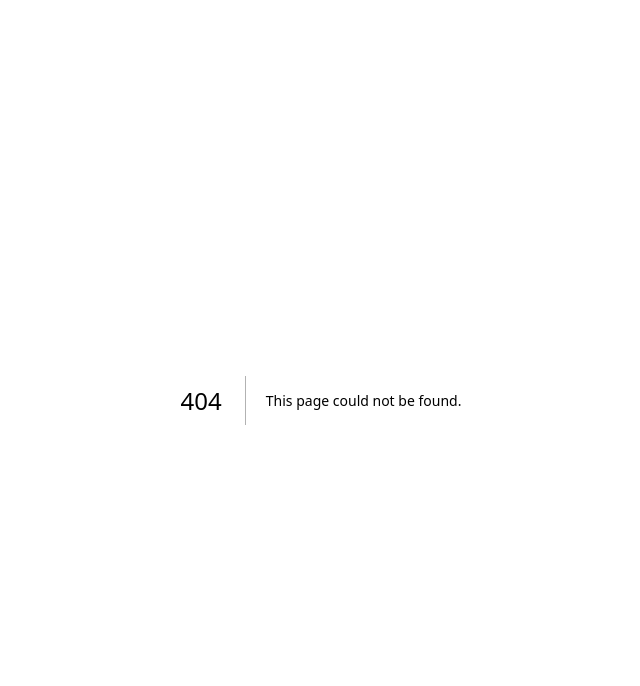
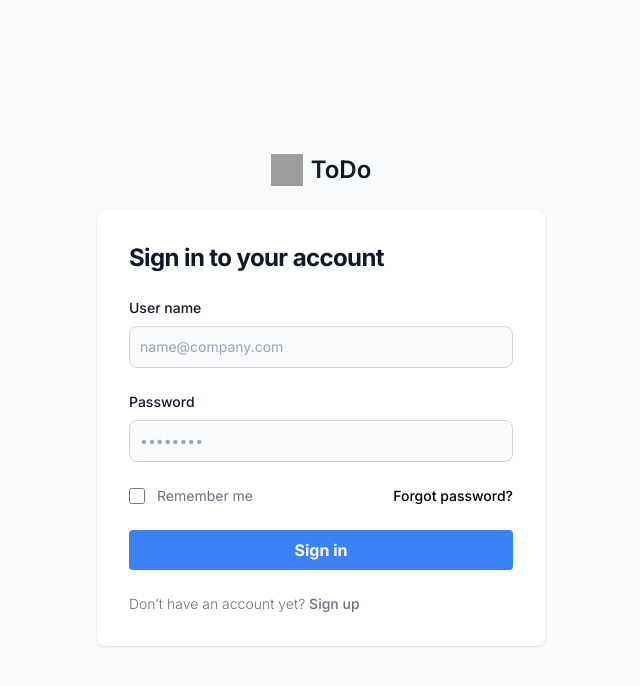
Before and after one commit to falconwoods/rp-todo-web, a Next.js app: page /user/signin in a window 1280 px wide. Before the commit this address had no page. Shown: the top 686 px of the page, without its empty margins (319-959 px from the left). Built offline with nearby package versions, Linux system fonts and the light colour scheme; grey boxes are pictures that could not be loaded.

Commit message:
signin signup page

```diff
--- a/src/app/layout.tsx
+++ b/src/app/layout.tsx
@@ -1,3 +1,5 @@
+// 'use client'
+
 import './globals.css'
 import { Inter } from 'next/font/google'
 
--- /dev/null
+++ b/src/app/tasks/important/page.tsx
@@ -0,0 +1,5 @@
+export default function Home() {
+    return (
+        <div>important</div>
+    )
+}
--- a/src/app/tasks/layout.tsx
+++ b/src/app/tasks/layout.tsx
@@ -1,4 +1,4 @@
-
+import TopBar from '../../components/top-bar';
 
 export default function TasksLayout({
     children,
@@ -6,7 +6,8 @@
     children: React.ReactNode
   }) {
     return (
-      <div>
+      <div className='bg-gray-100 h-screen'>
+        <TopBar/>
         <div>Left Side Bar</div>
         <div>List View</div>
         <div>Task View</div>
--- /dev/null
+++ b/src/app/user/signin/page.tsx
@@ -0,0 +1,51 @@
+export default function TasksLayout({
+    children,
+}: {
+    children: React.ReactNode
+}) {
+    return (
+        <section className="bg-gray-50 dark:bg-gray-900">
+            <div className="flex flex-col items-center justify-center px-6 py-8 mx-auto md:h-screen lg:py-0">
+                <a href="#" className="flex items-center mb-6 text-2xl font-semibold text-gray-900 dark:text-white">
+                    <img className="w-8 h-8 mr-2" src="https://res-1.cdn.office.net/todo/982104_2.95.3/touch-icon-180x180.png" alt="logo" />
+                    ToDo
+                </a>
+                <div className="w-full bg-white rounded-lg shadow dark:border md:mt-0 sm:max-w-md xl:p-0 dark:bg-gray-800 dark:border-gray-700">
+                    <div className="p-6 space-y-4 md:space-y-6 sm:p-8">
+                        <h1 className="text-xl font-bold leading-tight tracking-tight text-gray-900 md:text-2xl dark:text-white">
+                            Sign in to your account
+                        </h1>
+                        <form className="space-y-4 md:space-y-6" action="#">
+                            <div>
+                                <label htmlFor="username" className="block mb-2 text-sm font-medium text-gray-900 dark:text-white">User name</label>
+                                <input type="text" name="username" id="username" className="bg-gray-50 border border-gray-300 text-gray-900 sm:text-sm rounded-lg focus:ring-primary-600 focus:border-primary-600 block w-full p-2.5 dark:bg-gray-700 dark:border-gray-600 dark:placeholder-gray-400 dark:text-white dark:focus:ring-blue-500 dark:focus:border-blue-500" placeholder="name@company.com" required={true} />
+                            </div>
+                            <div>
+                                <label htmlFor="password" className="block mb-2 text-sm font-medium text-gray-900 dark:text-white">Password</label>
+                                <input type="password" name="password" id="password" placeholder="••••••••" className="bg-gray-50 border border-gray-300 text-gray-900 sm:text-sm rounded-lg focus:ring-primary-600 focus:border-primary-600 block w-full p-2.5 dark:bg-gray-700 dark:border-gray-600 dark:placeholder-gray-400 dark:text-white dark:focus:ring-blue-500 dark:focus:border-blue-500" required={true} />
+                            </div>
+                            <div className="flex items-center justify-between">
+                                <div className="flex items-start">
+                                    <div className="flex items-center h-5">
+                                        <input id="remember" aria-describedby="remember" type="checkbox" className="w-4 h-4 border border-gray-300 rounded bg-gray-50 focus:ring-3 focus:ring-primary-300 dark:bg-gray-700 dark:border-gray-600 dark:focus:ring-primary-600 dark:ring-offset-gray-800" required={true} />
+                                    </div>
+                                    <div className="ml-3 text-sm">
+                                        <label htmlFor="remember" className="text-gray-500 dark:text-gray-300">Remember me</label>
+                                    </div>
+                                </div>
+                                <a href="#" className="text-sm font-medium text-primary-600 hover:underline dark:text-primary-500">Forgot password?</a>
+                            </div>
+                            <button type="submit" className="w-full bg-blue-500 hover:bg-blue-700 text-white font-bold py-2 px-4 rounded">
+                                Sign in
+                            </button>
+                            <p className="text-sm font-light text-gray-500 dark:text-gray-400">
+                                Don’t have an account yet? <a href="/user/signup" className="font-medium text-primary-600 hover:underline dark:text-primary-500">Sign up</a>
+                            </p>
+                        </form>
+
+                    </div>
+                </div>
+            </div>
+        </section>
+    )
+}
--- /dev/null
+++ b/src/app/user/signup/page.tsx
@@ -0,0 +1,51 @@
+export default function TasksLayout({
+    children,
+}: {
+    children: React.ReactNode
+}) {
+    return (
+        <section className="bg-gray-50 dark:bg-gray-900">
+            <div className="flex flex-col items-center justify-center px-6 py-8 mx-auto md:h-screen lg:py-0">
+                <a href="#" className="flex items-center mb-6 text-2xl font-semibold text-gray-900 dark:text-white">
+                    <img className="w-8 h-8 mr-2" src="https://res-1.cdn.office.net/todo/982104_2.95.3/touch-icon-180x180.png" alt="logo" />
+                    ToDo
+                </a>
+                <div className="w-full bg-white rounded-lg shadow dark:border md:mt-0 sm:max-w-md xl:p-0 dark:bg-gray-800 dark:border-gray-700">
+                    <div className="p-6 space-y-4 md:space-y-6 sm:p-8">
+                        <h1 className="text-xl font-bold leading-tight tracking-tight text-gray-900 md:text-2xl dark:text-white">
+                            Sign in to your account
+                        </h1>
+                        <form className="space-y-4 md:space-y-6" action="#">
+                            <div>
+                                <label htmlFor="username" className="block mb-2 text-sm font-medium text-gray-900 dark:text-white">User name</label>
+                                <input type="text" name="username" id="username" className="bg-gray-50 border border-gray-300 text-gray-900 sm:text-sm rounded-lg focus:ring-primary-600 focus:border-primary-600 block w-full p-2.5 dark:bg-gray-700 dark:border-gray-600 dark:placeholder-gray-400 dark:text-white dark:focus:ring-blue-500 dark:focus:border-blue-500" placeholder="name@company.com" required={true} />
+                            </div>
+                            <div>
+                                <label htmlFor="password" className="block mb-2 text-sm font-medium text-gray-900 dark:text-white">Password</label>
+                                <input type="password" name="password" id="password" placeholder="••••••••" className="bg-gray-50 border border-gray-300 text-gray-900 sm:text-sm rounded-lg focus:ring-primary-600 focus:border-primary-600 block w-full p-2.5 dark:bg-gray-700 dark:border-gray-600 dark:placeholder-gray-400 dark:text-white dark:focus:ring-blue-500 dark:focus:border-blue-500" required={true} />
+                            </div>
+                            <div className="flex items-center justify-between">
+                                <div className="flex items-start">
+                                    <div className="flex items-center h-5">
+                                        <input id="remember" aria-describedby="remember" type="checkbox" className="w-4 h-4 border border-gray-300 rounded bg-gray-50 focus:ring-3 focus:ring-primary-300 dark:bg-gray-700 dark:border-gray-600 dark:focus:ring-primary-600 dark:ring-offset-gray-800" required={true} />
+                                    </div>
+                                    <div className="ml-3 text-sm">
+                                        <label htmlFor="remember" className="text-gray-500 dark:text-gray-300">Remember me</label>
+                                    </div>
+                                </div>
+                                <a href="#" className="text-sm font-medium text-primary-600 hover:underline dark:text-primary-500">Forgot password?</a>
+                            </div>
+                            <button type="submit" className="w-full bg-blue-500 hover:bg-blue-700 text-white font-bold py-2 px-4 rounded">
+                                Sign up
+                            </button>
+                            <p className="text-sm font-light text-gray-500 dark:text-gray-400">
+                                Already have an account? <a href="/user/signin" className="font-medium text-primary-600 hover:underline dark:text-primary-500">Sign in</a>
+                            </p>
+                        </form>
+
+                    </div>
+                </div>
+            </div>
+        </section>
+    )
+}
--- /dev/null
+++ b/src/components/top-bar.tsx
@@ -0,0 +1,23 @@
+import React from 'react';
+
+const TopBar: React.FC = () => {
+  return (
+    <header className="bg-blue-600 py-4">
+      <div className="mx-auto px-4 w-full">
+        <nav className="flex items-center justify-between">
+          <div className="text-white font-bold">To Do</div>
+          <ul className="flex space-x-4">
+            <li>
+              <a href="#" className="text-white">Login</a>
+            </li>
+            <li>
+              <a href="#" className="text-white">Logout</a>
+            </li>
+          </ul>
+        </nav>
+      </div>
+    </header>
+  );
+};
+
+export default TopBar;
```
Also changed, not shown: src/app/tasks/important.ts (deleted), src/app/user/login.ts (deleted), src/app/user/signup.ts (deleted).
